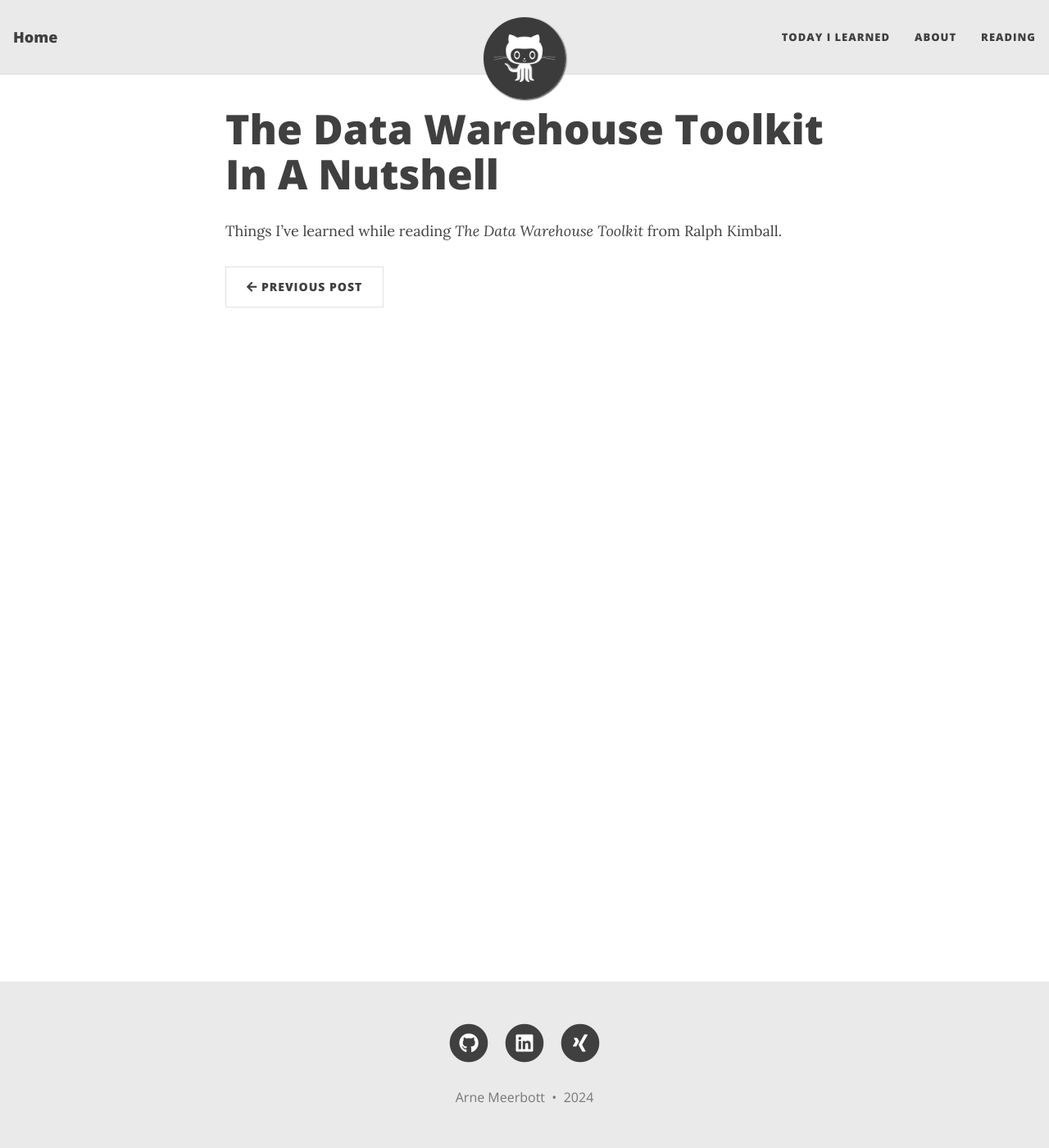
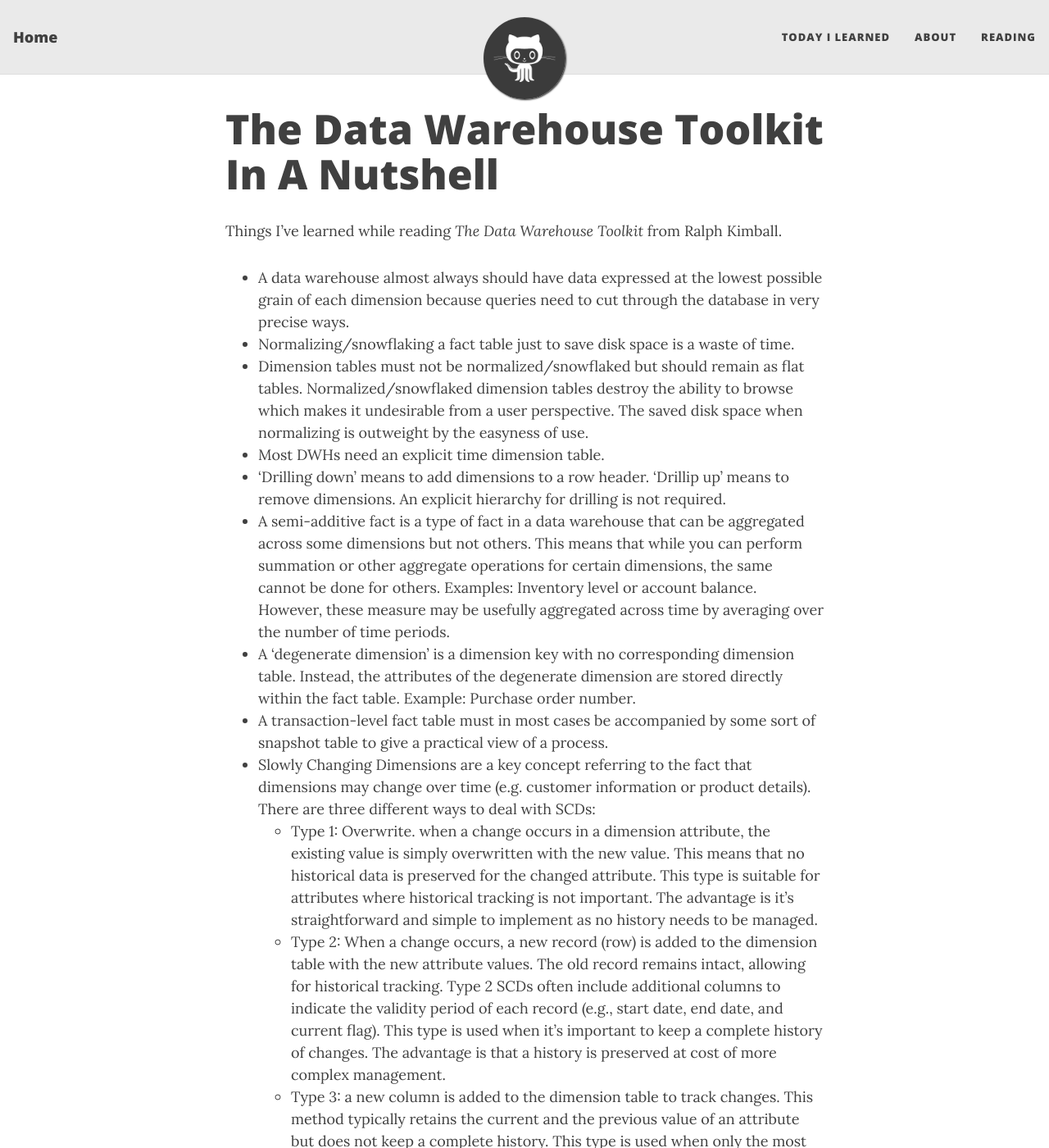
Before and after one commit to m0jibake/m0jibake.github.io, a Jekyll site: the page built from _posts/2024-11-01-The-Data-Warehouse-Toolkit-In-A-Nutshell.md, in a window 1280 px wide and 1400 px high. Shown: the whole window at 82% size. Built offline with Jekyll 4.4.1, drawn with Linux system fonts in a browser that asks for light colours; nearby versions of some CDN libraries; some of the changed text lies outside the part shown.

Commit message:
added kimball post pt1

```diff
--- a/_posts/2024-11-01-The-Data-Warehouse-Toolkit-In-A-Nutshell.md
+++ b/_posts/2024-11-01-The-Data-Warehouse-Toolkit-In-A-Nutshell.md
@@ -1 +1,14 @@
 Things I've learned while reading *The Data Warehouse Toolkit* from Ralph Kimball.
+
+- A data warehouse almost always should have data expressed at the lowest possible grain of each dimension because queries need to cut through the database in  very precise ways.
+- Normalizing/snowflaking a fact table just to save disk space is a waste of time.
+- Dimension tables must not be normalized/snowflaked but should remain as flat tables. Normalized/snowflaked dimension tables destroy the ability to browse which makes it undesirable from a user perspective. The saved disk space when normalizing is outweight by the easyness of use.
+- Most DWHs need an explicit time dimension table.
+- 'Drilling down' means to add dimensions to a row header. 'Drillip up' means to remove dimensions. An explicit hierarchy for drilling is not required.
+- A semi-additive fact is a type of fact in a data warehouse that can be aggregated across some dimensions but not others. This means that while you can perform summation or other aggregate operations for certain dimensions, the same cannot be done for others. Examples: Inventory level or account balance. However, these measure may be usefully aggregated across time by averaging over the number of time periods.
+- A 'degenerate dimension' is a dimension key with no corresponding dimension table. Instead, the attributes of the degenerate dimension are stored directly within the fact table. Example: Purchase order number.
+- A transaction-level fact table must in most cases be accompanied by some sort of snapshot table to give a practical view of a process.
+- Slowly Changing Dimensions are a key concept referring to the fact that dimensions may change over time (e.g. customer information or product details). There are three different ways to deal with SCDs:
+    - Type 1: Overwrite. when a change occurs in a dimension attribute, the existing value is simply overwritten with the new value. This means that no historical data is preserved for the changed attribute. This type is suitable for attributes where historical tracking is not important. The advantage is it's straightforward and simple to implement as no history needs to be managed.
+    - Type 2: When a change occurs, a new record (row) is added to the dimension table with the new attribute values. The old record remains intact, allowing for historical tracking. Type 2 SCDs often include additional columns to indicate the validity period of each record (e.g., start date, end date, and current flag). This type is used when it’s important to keep a complete history of changes. The advantage is that a history is preserved at cost of more complex management.
+    - Type 3: a new column is added to the dimension table to track changes. This method typically retains the current and the previous value of an attribute but does not keep a complete history. This type is used when only the most recent change and the previous value need to be tracked. For example, keeping track of a customer’s current and previous address in the same record can be done with Type 3.
```
Also changed, not shown: _posts/2024-10-17-Spark-Distributed-Write-Pattern.md (added, +3 -0 lines), reading.md (+4 -0 lines), assets/img/crepe.jpg (deleted), assets/img/spark-distributed-write-pattern.png (added), assets/img/sunrise-fields.jpg (deleted).
